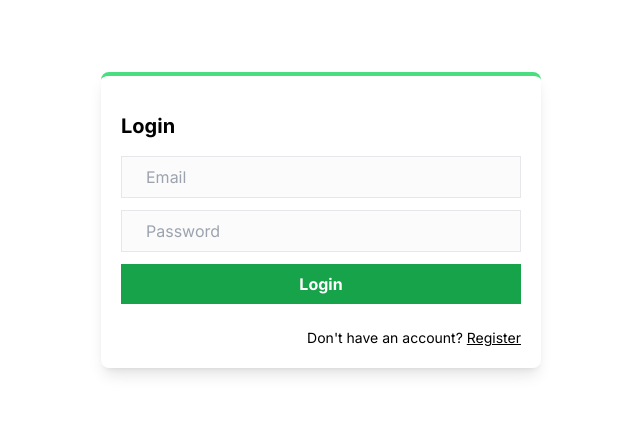
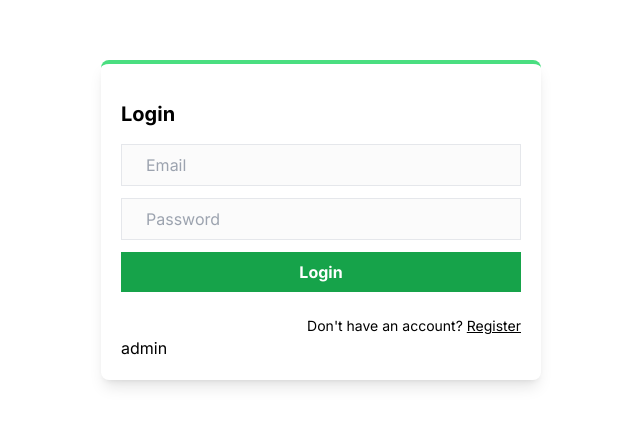
Before and after one commit to Usitha123/nextapp, a Next.js app: page / in a window 1280 px wide. Shown: the part 180-606 px from the top of the page, without its empty margins (319-959 px from the left). Built offline with nearby package versions, Linux system fonts and the light colour scheme; no server answers.

Commit message:
Update LoginForm.jsx

```diff
--- a/components/LoginForm.jsx
+++ b/components/LoginForm.jsx
@@ -63,6 +63,7 @@ export default function LoginForm() {
             Don&#39;t have an account? <span className="underline">Register</span>
           </Link>
         </form>
+        <p>admin</p>
       </div>
     </div>
   );
```
